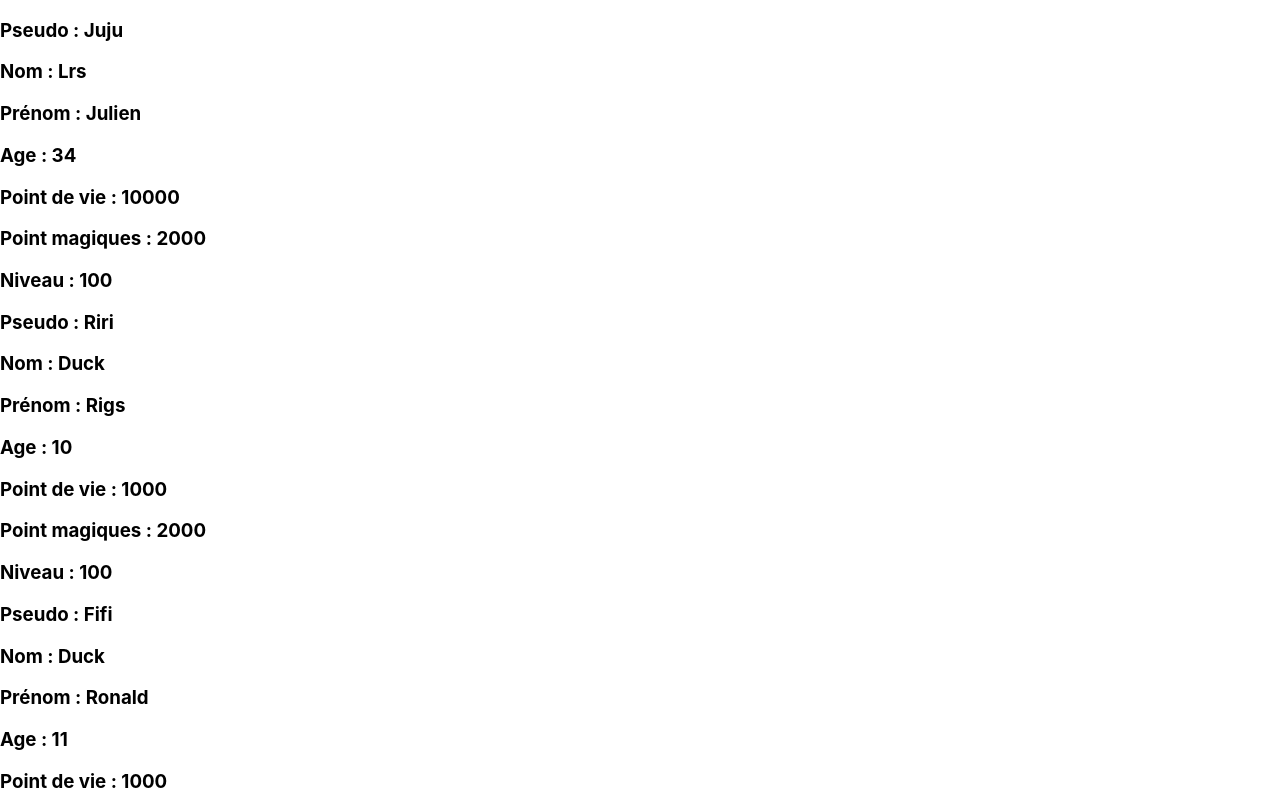
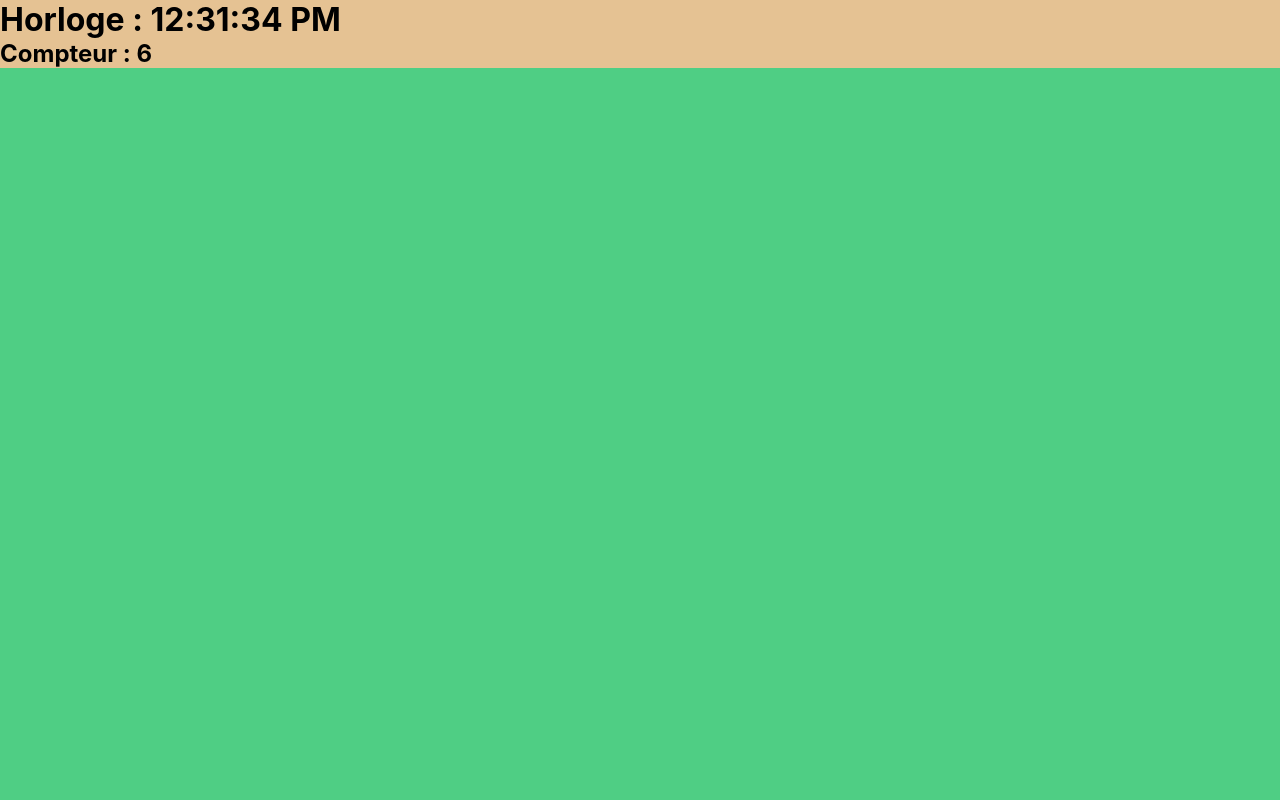
Before and after one commit to JulienLrs/module_Reactjs, a React (Create React App) app: page / in a window 1280 px wide. Shown: the top 800 px of the page. Built offline with nearby package versions, Linux system fonts and the light colour scheme.

Commit message:
update05

```diff
--- /dev/null
+++ b/src/AgePersonne.js
@@ -0,0 +1,13 @@
+import React, {Component, Fragment} from "react";
+
+function AgePersonne(props){
+    let maintenant = new Date();
+    let annee = maintenant.getFullYear();
+    return(
+    <div>
+        <h1>Age : {props.age} - ({annee-props.age})</h1>
+    </div>
+    );
+}
+
+export default AgePersonne;
--- a/src/App.js
+++ b/src/App.js
@@ -1,14 +1,12 @@
 import React, {Component, Fragment} from "react";
-import Joueur from "./Joueur";
+import Horloge from "./Horloge";
+import "./Moncss.css";
 
 class App extends Component{
   render(){
     return(
     <>
-    <Joueur pseudo= "Juju" nom= "Lrs" prenom= "Julien" age ="34" pdv= "10000" pm= "2000" niveau= "100"/>
-    <Joueur pseudo= "Riri" nom= "Duck" prenom= "Rigs" age ="10" pdv= "1000" pm= "2000" niveau= "100"/>
-    <Joueur pseudo= "Fifi" nom= "Duck" prenom= "Ronald" age ="11" pdv= "1000" pm= "2000" niveau= "100"/>
-    <Joueur pseudo= "Loulou" nom= "Duck" prenom= "Laugh" age ="12" pdv= "1000" pm= "2000" niveau= "100"/>
+    <Horloge />
     </>
     );
   }
--- /dev/null
+++ b/src/Horloge.js
@@ -0,0 +1,28 @@
+import React, {Component} from "react";
+import "./Moncss.css";
+
+
+class Horloge extends Component {
+    constructor(props){
+        super(props);
+        this.state = {
+            date : new Date(),
+            compteur : 1
+        }
+    }
+    componentDidMount(){
+        console.log("Composant monté");
+        setInterval(()=> this.setState({ date: new Date()}), 1000);
+        setInterval(()=> this.setState({ compteur: this.state.compteur + 1}), 1000);
+    }
+    render(){
+        return (
+            <div className="test2">
+                <h1>Horloge : {this.state.date.toLocaleTimeString()}</h1>
+                <h2>Compteur : {this.state.compteur}</h2>
+            </div>
+        );
+    }
+}
+
+export default Horloge;
--- a/src/Joueur.js
+++ b/src/Joueur.js
@@ -1,23 +1,29 @@
-import React, {Component, Fragment} from "react";
+// import React, {Component, Fragment} from "react";
+// import AgePersonne from "./AgePersonne";
 
 
-    class Joueur extends Component{
-        constructor(props){
-            super(props);
-        }
+    class Joueur extends Component
+    {// constructor(props){
+    //     super(props);     >>>>   Plus besoin depuis la derniere mise a jour
+    // }
         render(){
             return(
                 <>
                 <h3>Pseudo : {this.props.pseudo}</h3>
                 <h3>Nom : {this.props.nom}</h3>
                 <h3>Prénom : {this.props.prenom}</h3>
-                <h3>Age : {this.props.age}</h3>
+                <h3>Age : {this.props.age} (annee)</h3>
                 <h3>Point de vie : {this.props.pdv}</h3>
                 <h3>Point magiques : {this.props.pm}</h3>
                 <h3>Niveau : {this.props.niveau}</h3>
+                <AgePersonne age= {this.props.age}/>
                 </>
             );
         }
     }
 
-export default Joueur;
+// export default Joueur;
+
+// nom
+// pays de construction
+// annee de construction (page 2)
--- /dev/null
+++ b/src/Moncss.css
@@ -0,0 +1,16 @@
+*{
+    margin: 0;
+    padding: 0;
+}
+
+body {
+    background-color: rgb(79, 206, 132);
+}
+
+#test1 {
+    background-color: rgb(209, 118, 0);
+}
+
+.test2 {
+    background-color: rgb(229, 194, 147);
+}
--- a/src/index.js
+++ b/src/index.js
@@ -1,7 +1,6 @@
 import React from 'react';
 import ReactDOM from 'react-dom';
 import './index.css';
-import Joueur from './Joueur';
 import App from "./App";
 import reportWebVitals from './reportWebVitals';
 
```
Also changed, not shown: src/Annee.js (added, +11 -0 lines), src/Construction.js (added, +22 -0 lines).
